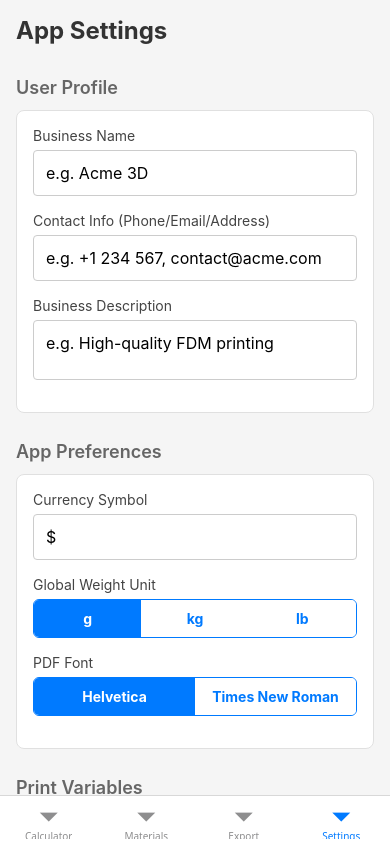
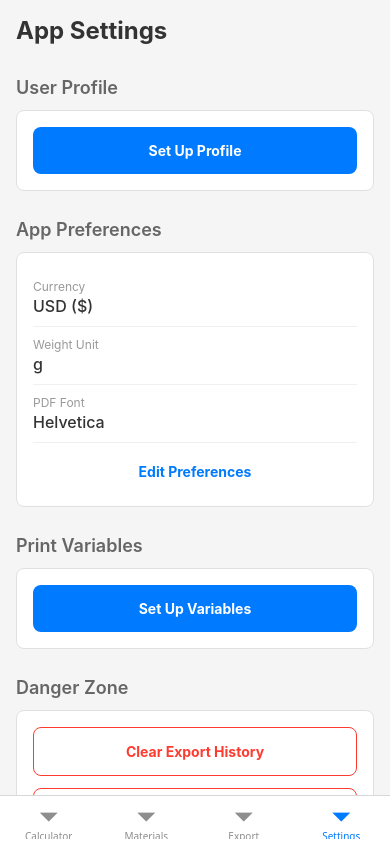
Before and after one commit to basselfads23/3d-print-quote-generator, a React Native app: screen /Settings in a window 390 px wide. Built offline with nearby package versions, Linux system fonts and the light colour scheme.

Commit message:
Phase 5 Update: Factory Reset logic and Settings UI refinements

```diff
--- a/src/screens/SettingsScreen.tsx
+++ b/src/screens/SettingsScreen.tsx
@@ -28,22 +28,90 @@ const SettingsScreen = () => {
     factoryReset,
   } = useStore();
 
+  // Edit states for each section
+  const [editingProfile, setEditingProfile] = useState(false);
+  const [editingPrefs, setEditingPrefs] = useState(false);
+  const [editingVars, setEditingVars] = useState(false);
+
+  // Temporary local states for editing
+  const [tmpName, setTmpName] = useState(businessName);
+  const [tmpContact, setTmpContact] = useState(contactInfo);
+  const [tmpDesc, setTmpDesc] = useState(businessDescription);
+
+  const [tmpCurrency, setTmpCurrency] = useState(currencySymbol);
+  const [tmpUnit, setTmpUnit] = useState(weightUnit);
+  const [tmpFont, setTmpFont] = useState(pdfFont);
+
+  const [tmpRate, setTmpRate] = useState(electricityRate.toString());
+  const [tmpWattage, setTmpWattage] = useState(printerWattage.toString());
+  const [tmpMargin, setTmpMargin] = useState(profitMargin.toString());
+  const [tmpFee, setTmpFee] = useState(wearAndTearFee.toString());
+  const [tmpTax, setTmpTax] = useState(taxRate.toString());
+
+  const currencyMap: { [key: string]: string } = { "USD": "$", "EUR": "€", "GBP": "£" };
+  const revCurrencyMap: { [key: string]: string } = { "$": "USD", "€": "EUR", "£": "GBP" };
+
+  const handleSaveProfile = () => {
+    setBusinessName(tmpName);
+    setContactInfo(tmpContact);
+    setBusinessDescription(tmpDesc);
+    setEditingProfile(false);
+  };
+
+  const handleSavePrefs = () => {
+    setCurrencySymbol(tmpCurrency);
+    setWeightUnit(tmpUnit);
+    setPdfFont(tmpFont);
+    setEditingPrefs(false);
+  };
+
+  const handleSaveVars = () => {
+    setElectricityRate(parseFloat(tmpRate) || 0);
+    setPrinterWattage(parseFloat(tmpWattage) || 0);
+    setProfitMargin(parseFloat(tmpMargin) || 0);
+    setWearAndTearFee(parseFloat(tmpFee) || 0);
+    setTaxRate(parseFloat(tmpTax) || 0);
+    setEditingVars(false);
+  };
+
+  const handleCancelProfile = () => {
+    setTmpName(businessName);
+    setTmpContact(contactInfo);
+    setTmpDesc(businessDescription);
+    setEditingProfile(false);
+  };
+
+  const handleCancelPrefs = () => {
+    setTmpCurrency(currencySymbol);
+    setTmpUnit(weightUnit);
+    setTmpFont(pdfFont);
+    setEditingPrefs(false);
+  };
+
+  const handleCancelVars = () => {
+    setTmpRate(electricityRate.toString());
+    setTmpWattage(printerWattage.toString());
+    setTmpMargin(profitMargin.toString());
+    setTmpFee(wearAndTearFee.toString());
+    setTmpTax(taxRate.toString());
+    setEditingVars(false);
+  };
+
   const renderSectionHeader = (title: string) => (
     <View style={styles.sectionHeader}>
       <Text style={styles.sectionTitle}>{title}</Text>
     </View>
   );
 
-  const handleFactoryReset = () => {
-    Alert.alert(
-      "Factory Reset",
-      "This will clear ALL settings, materials, and history. Are you absolutely sure?",
-      [
-        { text: "Cancel", style: "cancel" },
-        { text: "Reset Everything", style: "destructive", onPress: () => factoryReset() }
-      ]
+  const DisplayBox = ({ label, value }: { label: string, value: string | number }) => (
+    <View style={styles.displayBox}>
+      <Text style={styles.displayLabel}>{label}</Text>
+      <Text style={styles.displayText}>{value || "Not set"}</Text>
+    </View>
   );
-  };
+
+  const isProfileSetUp = businessName.trim() !== "" || contactInfo.trim() !== "" || businessDescription.trim() !== "";
+  const areVarsSetUp = electricityRate !== 0 || printerWattage !== 0 || profitMargin !== 0 || wearAndTearFee !== 0 || taxRate !== 0;
 
   return (
     <SafeAreaView style={styles.safeArea}>
@@ -53,32 +121,84 @@ const SettingsScreen = () => {
         {/* Section 1: User Profile */}
         {renderSectionHeader("User Profile")}
         <View style={styles.section}>
+          {!editingProfile ? (
+            <>
+              {isProfileSetUp ? (
+                <>
+                  <DisplayBox label="Business Name" value={businessName} />
+                  <DisplayBox label="Contact Info" value={contactInfo} />
+                  <DisplayBox label="Description" value={businessDescription} />
+                  <TouchableOpacity style={styles.editBtn} onPress={() => {
+                    setTmpName(businessName);
+                    setTmpContact(contactInfo);
+                    setTmpDesc(businessDescription);
+                    setEditingProfile(true);
+                  }}>
+                    <Text style={styles.editBtnText}>Edit Profile</Text>
+                  </TouchableOpacity>
+                </>
+              ) : (
+                <TouchableOpacity style={styles.setupBtn} onPress={() => setEditingProfile(true)}>
+                  <Text style={styles.setupBtnText}>Set Up Profile</Text>
+                </TouchableOpacity>
+              )}
+            </>
+          ) : (
+            <>
               <View style={styles.inputGroup}>
                 <Text style={styles.label}>Business Name</Text>
-            <TextInput style={styles.input} value={businessName} onChangeText={setBusinessName} placeholder="e.g. Acme 3D" />
+                <TextInput style={styles.input} value={tmpName} onChangeText={setTmpName} placeholder="Acme 3D" />
               </View>
               <View style={styles.inputGroup}>
-            <Text style={styles.label}>Contact Info (Phone/Email/Address)</Text>
-            <TextInput style={styles.input} value={contactInfo} onChangeText={setContactInfo} placeholder="e.g. +1 234 567, contact@acme.com" />
+                <Text style={styles.label}>Contact Info</Text>
+                <TextInput style={styles.input} value={tmpContact} onChangeText={setTmpContact} placeholder="Email/Phone" />
               </View>
               <View style={styles.inputGroup}>
                 <Text style={styles.label}>Business Description</Text>
-            <TextInput
-              style={[styles.input, { height: 60 }]}
-              value={businessDescription}
-              onChangeText={setBusinessDescription}
-              placeholder="e.g. High-quality FDM printing"
-              multiline
-            />
+                <TextInput style={[styles.input, { height: 60 }]} value={tmpDesc} onChangeText={setTmpDesc} multiline />
               </View>
+              <View style={styles.row}>
+                <TouchableOpacity style={[styles.saveBtn, { flex: 1, marginRight: 4 }]} onPress={handleSaveProfile}>
+                  <Text style={styles.btnText}>Save</Text>
+                </TouchableOpacity>
+                <TouchableOpacity style={[styles.cancelBtn, { flex: 1, marginLeft: 4 }]} onPress={handleCancelProfile}>
+                  <Text style={styles.cancelBtnText}>Cancel</Text>
+                </TouchableOpacity>
+              </View>
+            </>
+          )}
         </View>
 
         {/* Section 2: App Preferences */}
         {renderSectionHeader("App Preferences")}
         <View style={styles.section}>
-          <View style={styles.inputGroup}>
-            <Text style={styles.label}>Currency Symbol</Text>
-            <TextInput style={styles.input} value={currencySymbol} onChangeText={setCurrencySymbol} placeholder="e.g. $, €, £" />
+          {!editingPrefs ? (
+            <>
+              <DisplayBox label="Currency" value={`${revCurrencyMap[currencySymbol] || "USD"} (${currencySymbol})`} />
+              <DisplayBox label="Weight Unit" value={weightUnit} />
+              <DisplayBox label="PDF Font" value={pdfFont} />
+              <TouchableOpacity style={styles.editBtn} onPress={() => {
+                setTmpCurrency(currencySymbol);
+                setTmpUnit(weightUnit);
+                setTmpFont(pdfFont);
+                setEditingPrefs(true);
+              }}>
+                <Text style={styles.editBtnText}>Edit Preferences</Text>
+              </TouchableOpacity>
+            </>
+          ) : (
+            <>
+              <Text style={styles.label}>Currency</Text>
+              <View style={styles.toggleRow}>
+                {["USD", "EUR", "GBP"].map((c) => (
+                  <TouchableOpacity
+                    key={c}
+                    onPress={() => setTmpCurrency(currencyMap[c])}
+                    style={[styles.toggleBtn, tmpCurrency === currencyMap[c] && styles.toggleBtnActive]}
+                  >
+                    <Text style={[styles.toggleBtnText, tmpCurrency === currencyMap[c] && styles.toggleBtnTextActive]}>{c}</Text>
+                  </TouchableOpacity>
+                ))}
               </View>
 
               <Text style={styles.label}>Global Weight Unit</Text>
@@ -86,10 +206,10 @@ const SettingsScreen = () => {
                 {["g", "kg", "lb"].map((u) => (
                   <TouchableOpacity
                     key={u}
-                onPress={() => setWeightUnit(u)}
-                style={[styles.toggleBtn, weightUnit === u && styles.toggleBtnActive]}
+                    onPress={() => setTmpUnit(u)}
+                    style={[styles.toggleBtn, tmpUnit === u && styles.toggleBtnActive]}
                   >
-                <Text style={[styles.toggleBtnText, weightUnit === u && styles.toggleBtnTextActive]}>{u}</Text>
+                    <Text style={[styles.toggleBtnText, tmpUnit === u && styles.toggleBtnTextActive]}>{u}</Text>
                   </TouchableOpacity>
                 ))}
               </View>
@@ -99,44 +219,90 @@ const SettingsScreen = () => {
                 {["Helvetica", "Times New Roman"].map((f) => (
                   <TouchableOpacity
                     key={f}
-                onPress={() => setPdfFont(f)}
-                style={[styles.toggleBtn, pdfFont === f && styles.toggleBtnActive]}
+                    onPress={() => setTmpFont(f)}
+                    style={[styles.toggleBtn, tmpFont === f && styles.toggleBtnActive]}
                   >
-                <Text style={[styles.toggleBtnText, pdfFont === f && styles.toggleBtnTextActive]}>{f}</Text>
+                    <Text style={[styles.toggleBtnText, tmpFont === f && styles.toggleBtnTextActive]}>{f}</Text>
                   </TouchableOpacity>
                 ))}
               </View>
+              <View style={styles.row}>
+                <TouchableOpacity style={[styles.saveBtn, { flex: 1, marginRight: 4 }]} onPress={handleSavePrefs}>
+                  <Text style={styles.btnText}>Save</Text>
+                </TouchableOpacity>
+                <TouchableOpacity style={[styles.cancelBtn, { flex: 1, marginLeft: 4 }]} onPress={handleCancelPrefs}>
+                  <Text style={styles.cancelBtnText}>Cancel</Text>
+                </TouchableOpacity>
+              </View>
+            </>
+          )}
         </View>
 
         {/* Section 3: Print Variables */}
         {renderSectionHeader("Print Variables")}
         <View style={styles.section}>
+          {!editingVars ? (
+            <>
+              {areVarsSetUp ? (
+                <>
+                  <DisplayBox label="Electricity Rate" value={`${currencySymbol}${electricityRate}/kWh`} />
+                  <DisplayBox label="Printer Wattage" value={`${printerWattage}W`} />
+                  <DisplayBox label="Profit Margin" value={`${profitMargin}%`} />
+                  <DisplayBox label="Wear & Tear" value={`${currencySymbol}${wearAndTearFee}/hr`} />
+                  <DisplayBox label="Tax Rate" value={`${taxRate}%`} />
+                  <TouchableOpacity style={styles.editBtn} onPress={() => {
+                    setTmpRate(electricityRate.toString());
+                    setTmpWattage(printerWattage.toString());
+                    setTmpMargin(profitMargin.toString());
+                    setTmpFee(wearAndTearFee.toString());
+                    setTmpTax(taxRate.toString());
+                    setEditingVars(true);
+                  }}>
+                    <Text style={styles.editBtnText}>Edit Variables</Text>
+                  </TouchableOpacity>
+                </>
+              ) : (
+                <TouchableOpacity style={styles.setupBtn} onPress={() => setEditingVars(true)}>
+                  <Text style={styles.setupBtnText}>Set Up Variables</Text>
+                </TouchableOpacity>
+              )}
+            </>
+          ) : (
+            <>
               {[
-            { label: `Electricity Rate (${currencySymbol}/kWh)`, val: electricityRate, set: setElectricityRate },
-            { label: "Printer Wattage (W)", val: printerWattage, set: setPrinterWattage },
-            { label: "Profit Margin (%)", val: profitMargin, set: setProfitMargin },
-            { label: `Wear & Tear Fee (${currencySymbol}/hr)`, val: wearAndTearFee, set: setWearAndTearFee },
-            { label: "Tax Rate (%)", val: taxRate, set: setTaxRate },
+                { label: "Electricity Rate", val: tmpRate, set: setTmpRate },
+                { label: "Printer Wattage", val: tmpWattage, set: setTmpWattage },
+                { label: "Profit Margin (%)", val: tmpMargin, set: setTmpMargin },
+                { label: "Wear & Tear Fee", val: tmpFee, set: setTmpFee },
+                { label: "Tax Rate (%)", val: tmpTax, set: setTmpTax },
               ].map((item, idx) => (
                 <View key={idx} style={styles.inputGroup}>
                   <Text style={styles.label}>{item.label}</Text>
-              <TextInput
-                style={styles.input}
-                value={item.val.toString()}
-                onChangeText={(v) => item.set(parseFloat(v) || 0)}
-                keyboardType="numeric"
-              />
+                  <TextInput style={styles.input} value={item.val} onChangeText={item.set} keyboardType="numeric" />
                 </View>
               ))}
+              <View style={styles.row}>
+                <TouchableOpacity style={[styles.saveBtn, { flex: 1, marginRight: 4 }]} onPress={handleSaveVars}>
+                  <Text style={styles.btnText}>Save</Text>
+                </TouchableOpacity>
+                <TouchableOpacity style={[styles.cancelBtn, { flex: 1, marginLeft: 4 }]} onPress={handleCancelVars}>
+                  <Text style={styles.cancelBtnText}>Cancel</Text>
+                </TouchableOpacity>
+              </View>
+            </>
+          )}
         </View>
 
         {/* Section 4: Danger Zone */}
         {renderSectionHeader("Danger Zone")}
         <View style={styles.section}>
-          <TouchableOpacity style={styles.dangerBtn} onPress={() => clearAllQuotes()}>
+          <TouchableOpacity
+            style={styles.dangerBtn}
+            onPress={() => Alert.alert("Clear History", "Delete all recent quotes?", [{text: "Cancel"}, {text: "Clear", style: "destructive", onPress: clearAllQuotes}])}
+          >
             <Text style={styles.dangerBtnText}>Clear Export History</Text>
           </TouchableOpacity>
-          <TouchableOpacity style={[styles.dangerBtn, { marginTop: 12 }]} onPress={handleFactoryReset}>
+          <TouchableOpacity style={[styles.dangerBtn, { marginTop: 12 }]} onPress={() => Alert.alert("Factory Reset", "Reset EVERYTHING to defaults?", [{text: "Cancel"}, {text: "Reset", style: "destructive", onPress: factoryReset}])}>
             <Text style={styles.dangerBtnText}>Factory Reset App</Text>
           </TouchableOpacity>
         </View>
@@ -151,24 +317,22 @@ const styles = StyleSheet.create({
   header: { fontSize: 24, fontWeight: "bold", marginBottom: 20, color: "#333" },
   sectionHeader: { marginBottom: 12, marginTop: 12 },
   sectionTitle: { fontSize: 18, fontWeight: "600", color: "#666" },
-  section: {
-    backgroundColor: "#fff",
-    padding: 16,
-    borderRadius: 8,
-    borderWidth: 1,
-    borderColor: "#e0e0e0",
-    marginBottom: 16,
-  },
+  section: { backgroundColor: "#fff", padding: 16, borderRadius: 8, borderWidth: 1, borderColor: "#e0e0e0", marginBottom: 16 },
   inputGroup: { marginBottom: 16 },
   label: { fontSize: 14, color: "#444", marginBottom: 6 },
-  input: {
-    borderWidth: 1,
-    borderColor: "#ccc",
-    borderRadius: 4,
-    padding: 12,
-    fontSize: 16,
-    backgroundColor: "#fff",
-  },
+  input: { borderWidth: 1, borderColor: "#ccc", borderRadius: 4, padding: 12, fontSize: 16, backgroundColor: "#fff" },
+  displayBox: { paddingVertical: 10, borderBottomWidth: 1, borderBottomColor: "#f0f0f0" },
+  displayLabel: { fontSize: 12, color: "#999", marginBottom: 2 },
+  displayText: { fontSize: 16, color: "#333", fontWeight: "500" },
+  setupBtn: { backgroundColor: "#007AFF", padding: 15, borderRadius: 8, alignItems: "center" },
+  setupBtnText: { color: "#fff", fontWeight: "bold" },
+  editBtn: { marginTop: 10, padding: 10, alignItems: "center" },
+  editBtnText: { color: "#007AFF", fontWeight: "bold" },
+  saveBtn: { backgroundColor: "#28a745", padding: 12, borderRadius: 6, alignItems: "center" },
+  cancelBtn: { backgroundColor: "#E5E5EA", padding: 12, borderRadius: 6, alignItems: "center" },
+  btnText: { color: "#fff", fontWeight: "bold" },
+  cancelBtnText: { color: "#333", fontWeight: "bold" },
+  row: { flexDirection: "row" },
   toggleRow: { flexDirection: "row", marginBottom: 16, borderRadius: 6, overflow: "hidden", borderWidth: 1, borderColor: "#007AFF" },
   toggleBtn: { flex: 1, padding: 10, alignItems: "center", backgroundColor: "#fff" },
   toggleBtnActive: { backgroundColor: "#007AFF" },
```
Also changed, not shown: src/store/useStore.ts (+4 -4 lines). Lines whose indentation alone changed are shown as unchanged.
